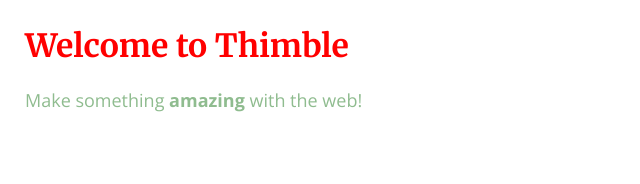
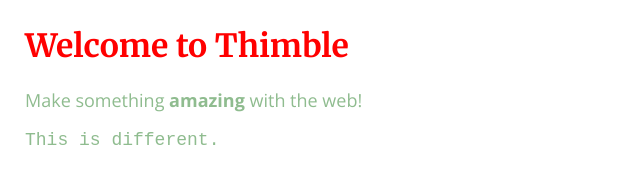
Before and after one commit to girlswhocodesj/example2, a plain HTML site: page index.html in a window 1280 px wide. Shown: the whole page, without its empty margins (0-640 px from the left). Drawn offline with nearby package versions, Linux system fonts and the light colour scheme.

Commit message:
Update index.html

```diff
--- a/index.html
+++ b/index.html
@@ -11,5 +11,6 @@
     <p>
       Make something <strong>amazing</strong> with the web!
     </p>
+    <p style="font-family: 'IBM Plex Mono', monospace;">This is different.</p>
   </body>
 </html>
```
